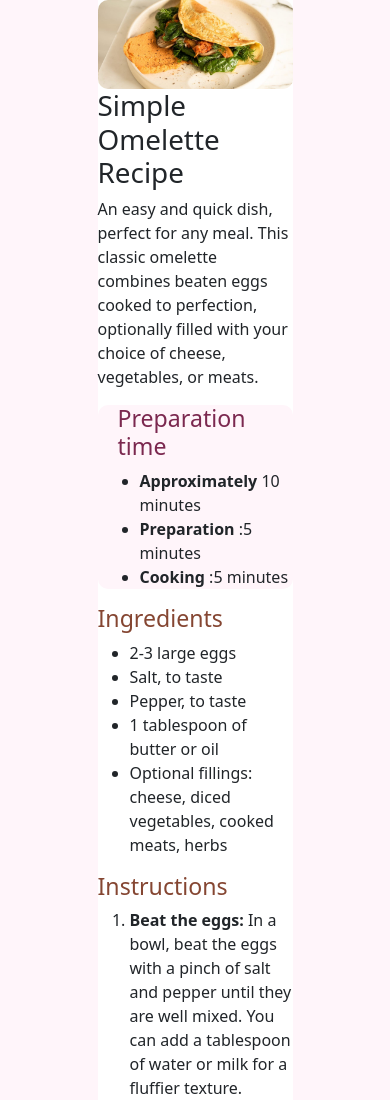
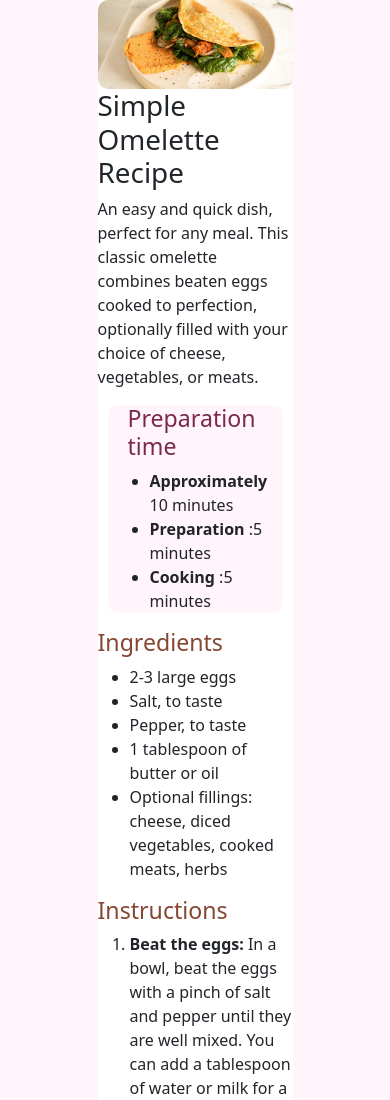
Before and after one commit to Zizo95/Recipe-page, a plain HTML site: page index.html in a window 390 px wide. Shown: the top 1100 px of the page. Drawn offline with nearby package versions, Linux system fonts and the light colour scheme.

Commit message:
added to media query

```diff
--- a/style.css
+++ b/style.css
@@ -32,4 +32,8 @@ img{
       padding: 0;
       border-radius: 0;
     }
+.preparation{
+    margin-right: 10px;
+    margin-left: 10px;
 }
+}
```
